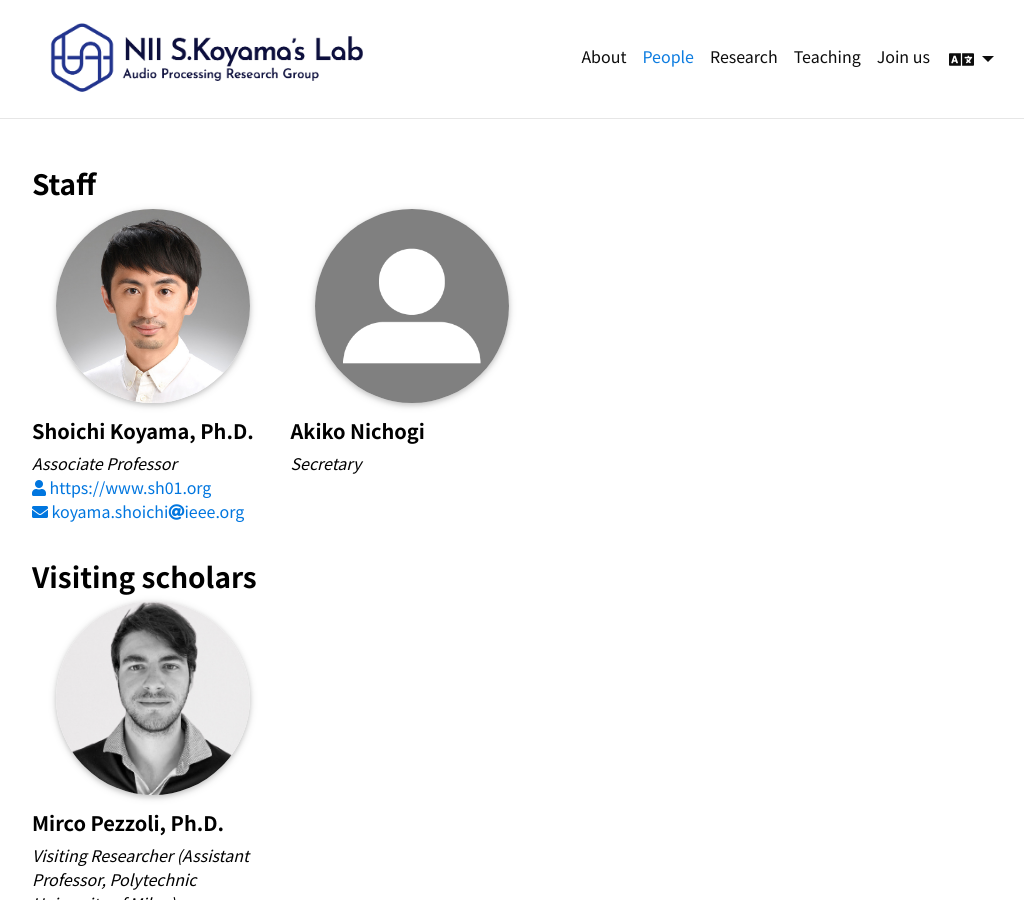
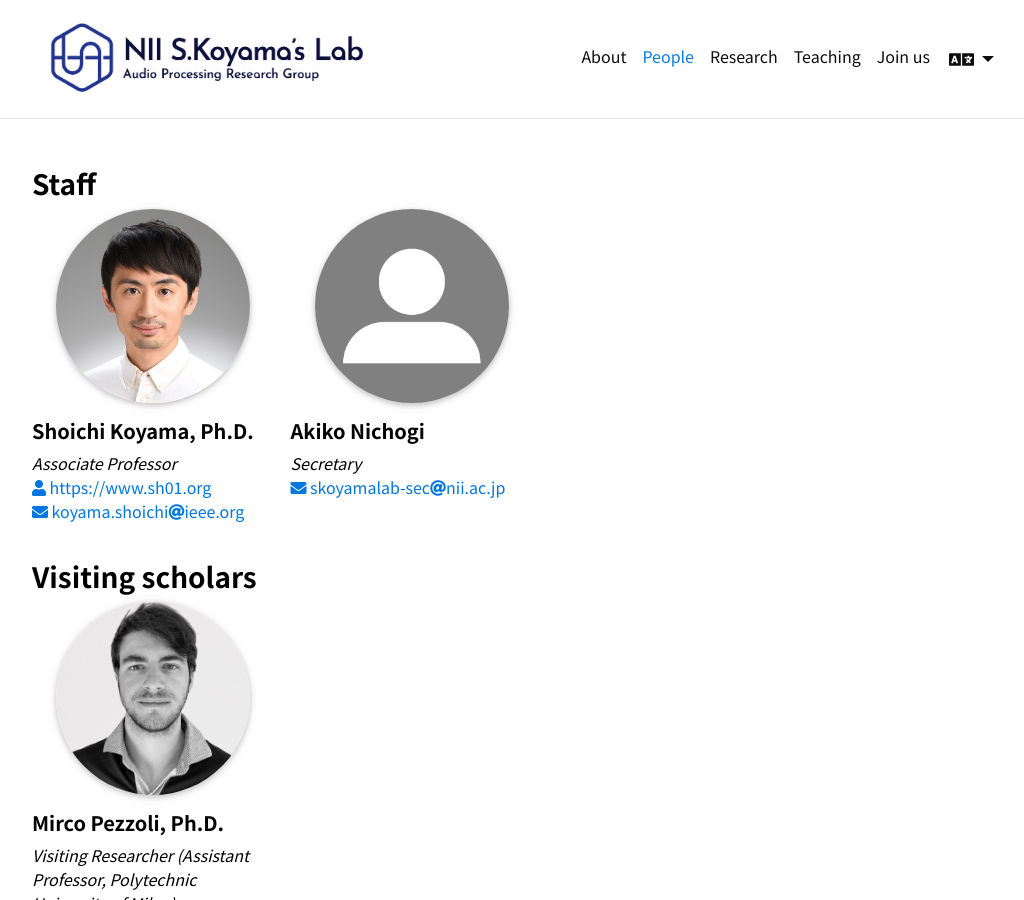
Before and after one commit to skoyamalab/skoyamalab.github.io, a Jekyll site: the page built from _pages/people.md, in a window 1280 px wide and 900 px high. Shown: the whole window, without its empty margins (123-1147 px from the left). Built offline with Jekyll 4.4.1, drawn with Linux system fonts in a browser that asks for light colours; full-size pictures stand in for the smaller copies a plugin makes; comment, search, counter and statistics services are not loaded; a style sheet for code colours, icons or effects is not loaded.

Commit message:
updated people

```diff
--- a/_pages/people.md
+++ b/_pages/people.md
@@ -31,6 +31,7 @@
     <div class="address">
         <h5>Akiko Nichogi</h5>
         <p><em>Secretary</em></p>
+        <p><a href="#"><i class="fas fa-envelope"></i> skoyamalab-sec<i class="fas fa-at"></i>nii.ac.jp</a></p>
     </div>
 </div>
 
```
Also changed, not shown: _pages_ja/people.md (+1 -0 lines).
